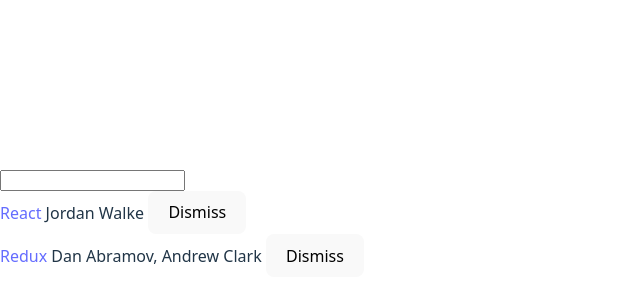
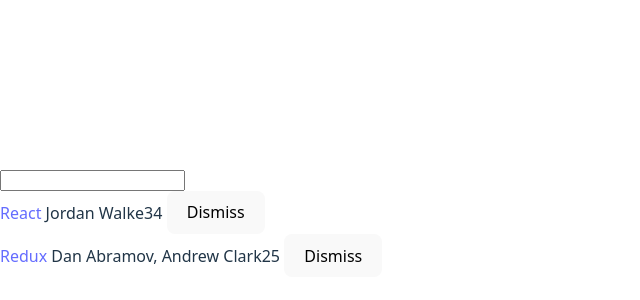
Before and after one commit to MarcusQuigley/viteXXI, a React (Vite) app: page / in a window 1280 px wide. Shown: the part 178-478 px from the top of the page, without its empty margins (0-640 px from the left). Built offline with nearby package versions, Linux system fonts and the light colour scheme.

Commit message:
splitting form

```diff
--- a/src/App.jsx
+++ b/src/App.jsx
@@ -1,5 +1,7 @@
 import React, { Component } from 'react';
 import './App.css'
+import Search from  './Search.jsx'
+import Booklist from './BooksList.jsx'
 
 const list = [
   {
@@ -20,12 +22,6 @@
   },
 ];
 
-const isSearched = (searchitem) => (item) =>
-{
-  console.log(searchitem, item.objectID)
-  return !searchitem || item.title.toLowerCase().includes(searchitem.toLowerCase())
-}
-
 class App extends Component {
 
   constructor(props) {
@@ -36,15 +32,16 @@
       list,
       searchTerm: '',
     };
+
+    this.onSearchChanged = this.onSearchChanged.bind(this)
     this.onDismiss = this.onDismiss.bind(this)
-    this.onSearchChanged = this.onSearchChanged.bind(this)
   }
 
 
   onDismiss(id) {
-    const updatedList = this.state.list.filter(item => item.objectID != id)
+    const updatedList = this.state.list.filter(item => item.objectID !== id)
     this.setState({ list: updatedList })
-    console.log(updatedList)
+    //console.log(updatedList)
   }
 
   onSearchChanged(event){
@@ -53,27 +50,17 @@
 
 
   render() {
+    const {searchTerm, list} = this.state;
     return (
       <div className="App">
-        <form>
-          <input type='text'
-                 onChange={this.onSearchChanged}/>
-        </form>
-        {this.state.list.filter(isSearched(this.state.searchTerm)).map(item =>
-          <div key={item.objectID}>
-            <span>
-              <a href={item.url}>{item.title}</a>
-            </span>
-            &nbsp;
-            <span>{item.author}</span>
-            &nbsp;
-            <button type='button'
-              onClick={() => this.onDismiss(item.objectID)}
-            >
-              Dismiss
-            </button>
-          </div>
-        )}
+        <Search value={searchTerm}
+                onChanged={this.onSearchChanged} />
+
+        <Booklist list={list}
+                  searchTerm={searchTerm}
+                  onDismiss={this.onDismiss}
+                  />
+
       </div>
     );
   }
--- /dev/null
+++ b/src/BooksList.jsx
@@ -0,0 +1,36 @@
+import React, { Component } from "react";
+
+const isSearched = (searchitem) => (item) =>
+    {
+      //console.log(searchitem, item.objectID)
+      return !searchitem || item.title.toLowerCase().includes(searchitem.toLowerCase())
+    }
+
+class BooksList extends Component{
+
+    render(){
+        const {list,  searchTerm, onDismiss} = this.props;
+        return(
+            <div>
+            {list.filter(isSearched(searchTerm)).map(item=>
+                <div key={item.objectID}>
+                    <span>
+                        <a href={item.url}>{item.title}</a>
+                    </span>
+                    &nbsp;
+                    <span>{item.author}</span>
+                    <span>{item.num_comments}</span>
+                    <span>{item.points}</span>
+                    &nbsp;
+                    <button type='button'
+                            onClick={()=>onDismiss(item.objectID)}
+                    >
+                        Dismiss
+                    </button>
+                </div>
+            )}
+            </div>
+        );
+    }
+}
+export default BooksList
--- /dev/null
+++ b/src/Search.jsx
@@ -0,0 +1,16 @@
+import React, {Component} from "react";
+class Search extends Component{
+
+  render(){
+    const{val, onChanged} = this.props;
+    return(
+        <form>
+            <input type='text'
+                   value={val}
+                   onChange = {onChanged}
+            />
+        </form>
+    )
+  }
+}
+export default Search;
```
